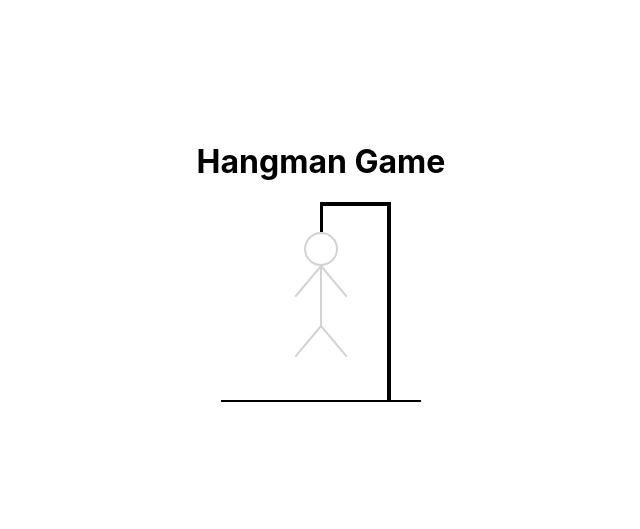
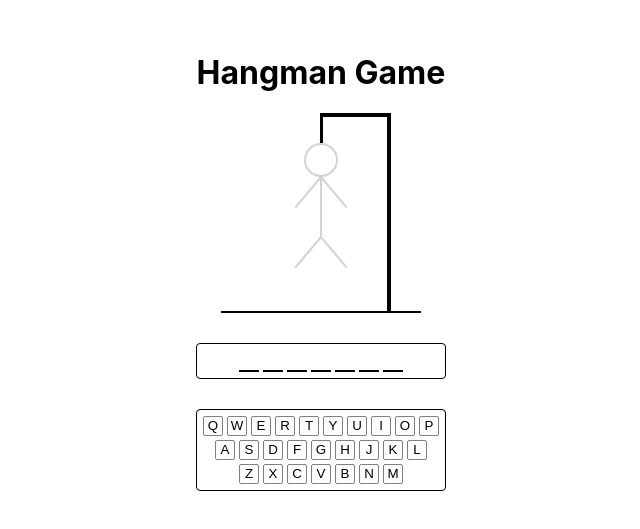
Before and after one commit to tatsiak/hangman, a React (Create React App) app: page / in a window 1280 px wide. Shown: the part 139-668 px from the top of the page, without its empty margins (319-959 px from the left). Built offline with nearby package versions, Linux system fonts and the light colour scheme.

Commit message:
Implement keyboard and word components, implement game logic

```diff
--- a/src/components/app/app.tsx
+++ b/src/components/app/app.tsx
@@ -1,24 +1,33 @@
-import React, { useEffect, useState } from "react";
+import React, { useCallback, useState } from "react";
 import { Body } from "../body/body";
 import { Gallows } from "../gallows/gallows";
+import { Keyboard } from "../keyboard/keyboard";
+import { Word } from "../word/word";
 import "./app.scss";
 
 export const App = () => {
   const [missesCount, setMissesCount] = useState(0);
+  const [pressedKeys, setPressedKeys] = useState<Array<string>>([]);
+  const word = "Tatsiak".toUpperCase();
 
-  useEffect(() => {
-    document.addEventListener("click", () => {
-      setMissesCount((prev) => prev + 1);
-    });
-  }, []);
+  const onKeyPress = useCallback(
+    (key: string) => {
+      if (!word.includes(key)) {
+        setMissesCount((prevMissedCount) => prevMissedCount + 1);
+      }
+      setPressedKeys([...pressedKeys, key]);
+    },
+    [pressedKeys]
+  );
 
   return (
     <div className="app">
       <h1>Hangman Game</h1>
-
       <Gallows>
         <Body missesCount={missesCount} />
       </Gallows>
+      <Word pressedKeys={pressedKeys} word={word} />
+      <Keyboard pressedKeys={pressedKeys} onKeyPress={onKeyPress} />
     </div>
   );
 };
--- a/src/components/body/body.scss
+++ b/src/components/body/body.scss
@@ -3,6 +3,11 @@
   flex-direction: column;
   align-items: center;
   margin-top: 30px;
+
+  &--dead {
+    animation: swing ease-in-out 1s infinite alternate;
+    transform-origin: center -20px;
+  }
 
   &__head {
     display: flex;
@@ -13,6 +18,21 @@
 
     &--missed {
       border-color: black;
+    }
+
+    &--dead {
+      display: flex;
+      flex-direction: column;
+      align-items: center;
+      justify-content: center;
+      font-size: 10px;
+      line-height: 10px;
+      &::before {
+        content: "X X";
+      }
+      &::after {
+        content: "_";
+      }
     }
   }
 
@@ -68,3 +88,12 @@
     }
   }
 }
+
+@keyframes swing {
+  0% {
+    transform: rotate(3deg);
+  }
+  100% {
+    transform: rotate(-3deg);
+  }
+}
--- a/src/components/body/body.tsx
+++ b/src/components/body/body.tsx
@@ -2,21 +2,40 @@ import classNames from "classnames";
 import React from "react";
 import "./body.scss";
 
-export const Body = ({ missesCount = 0 }: { missesCount?: number }) => {
+export const Body = ({ missesCount = 0 }: { missesCount: number }) => {
   return (
-    <div className="body">
+    <div className={classNames("body", { "body--dead": missesCount > 5 })}>
       <div
         className={classNames("body__head", {
           "body__head--missed": missesCount > 0,
+          "body__head--dead": missesCount > 5,
         })}
       />
-      <div className={classNames("body__torso", {
-        "body__torso--missed": missesCount > 1,
-      })}>
-        <div className={classNames("body__hand body__hand--left", {'body__hand--missed': missesCount > 2})} />
-        <div className={classNames("body__hand body__hand--right", {'body__hand--missed': missesCount > 3})} />
-        <div className={classNames("body__leg body__leg--left", {'body__leg--missed': missesCount > 4})} />
-        <div className={classNames("body__leg body__leg--right", {'body__leg--missed': missesCount > 5})} />
+      <div
+        className={classNames("body__torso", {
+          "body__torso--missed": missesCount > 1,
+        })}
+      >
+        <div
+          className={classNames("body__hand body__hand--left", {
+            "body__hand--missed": missesCount > 2,
+          })}
+        />
+        <div
+          className={classNames("body__hand body__hand--right", {
+            "body__hand--missed": missesCount > 3,
+          })}
+        />
+        <div
+          className={classNames("body__leg body__leg--left", {
+            "body__leg--missed": missesCount > 4,
+          })}
+        />
+        <div
+          className={classNames("body__leg body__leg--right", {
+            "body__leg--missed": missesCount > 5,
+          })}
+        />
       </div>
     </div>
   );
--- /dev/null
+++ b/src/components/keyboard/keyboard.scss
@@ -0,0 +1,34 @@
+.keyboard {
+  display: flex;
+  flex-direction: column;
+  margin-top: 30px;
+  width: 240px;
+  border: 1px solid black;
+  padding: 4px;
+  border-radius: 4px;
+
+  &__row {
+    display: flex;
+    justify-content: center;
+  }
+
+  &__key {
+    border: 1px solid gray;
+    background-color: white;
+    color: black;
+    width: 20px;
+    height: 20px;
+    display: flex;
+    align-items: center;
+    justify-content: center;
+    border-radius: 2px;
+    margin: 2px;
+    cursor: pointer;
+    outline: none;
+
+    &--pressed {
+      color: lightgray;
+      cursor: not-allowed;
+    }
+  }
+}
--- /dev/null
+++ b/src/components/keyboard/keyboard.tsx
@@ -0,0 +1,35 @@
+import classNames from "classnames";
+import React from "react";
+import "./keyboard.scss";
+
+const row1 = ["Q", "W", "E", "R", "T", "Y", "U", "I", "O", "P"];
+const row2 = ["A", "S", "D", "F", "G", "H", "J", "K", "L"];
+const row3 = ["Z", "X", "C", "V", "B", "N", "M"];
+const rows = [row1, row2, row3];
+export const Keyboard = ({
+  onKeyPress,
+  pressedKeys,
+}: {
+  onKeyPress: (key: string) => void;
+  pressedKeys: Array<string>;
+}) => {
+  return (
+    <div className="keyboard">
+      {rows.map((row, i) => (
+        <div className="keyboard__row" key={i}>
+          {row.map((key) => (
+            <button
+              key={key}
+              className={classNames("keyboard__key", {
+                "keyboard__key--pressed": pressedKeys.includes(key),
+              })}
+              onClick={() => onKeyPress(key)}
+            >
+              {key}
+            </button>
+          ))}
+        </div>
+      ))}
+    </div>
+  );
+};
--- /dev/null
+++ b/src/components/word/word.scss
@@ -0,0 +1,27 @@
+.word {
+  display: flex;
+  margin-top: 30px;
+  width: 240px;
+  justify-content: center;
+  border: 1px solid black;
+  padding: 4px;
+  border-radius: 4px;
+
+  &__char {
+    border-bottom: 2px solid black;
+    background-color: white;
+    color: white;
+    width: 20px;
+    height: 20px;
+    display: flex;
+    align-items: center;
+    justify-content: center;
+    margin: 2px;
+
+    &--correct {
+      border: none;
+      color: black;
+      font-weight: bold;
+    }
+  }
+}
--- /dev/null
+++ b/src/components/word/word.tsx
@@ -0,0 +1,26 @@
+import classNames from "classnames";
+import React from "react";
+import "./word.scss";
+
+export const Word = ({
+  pressedKeys,
+  word,
+}: {
+  pressedKeys: Array<string>;
+  word: string;
+}) => {
+  const characters = word.split("");
+  return (
+    <div className="word">
+      {characters.map((char) => (
+        <div
+          className={classNames("word__char", {
+            "word__char--correct": pressedKeys.includes(char.toUpperCase()),
+          })}
+        >
+          {char}
+        </div>
+      ))}
+    </div>
+  );
+};
```
